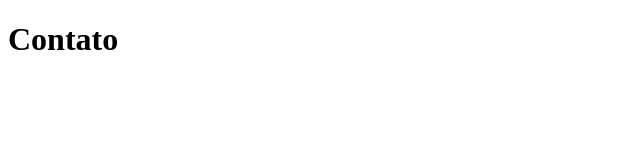
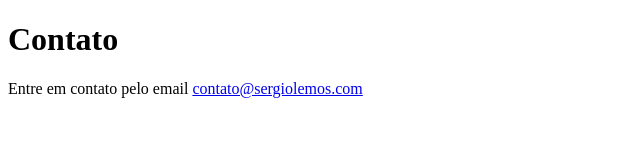
Before and after one commit to sergiolemos/sistema-de-cadastro, a plain HTML site: page contato.html in a window 1280 px wide. Shown: the whole page, without its empty margins (0-640 px from the left). Drawn offline with Linux system fonts and the light colour scheme.

Commit message:
adicionando o email de contato

```diff
--- a/contato.html
+++ b/contato.html
@@ -9,6 +9,7 @@
 
 <body>
     <h1>Contato</h1>
+    <p>Entre em contato pelo email <a href="mailto:contato@sergiolemos.com">contato@sergiolemos.com</a></p>
 </body>
 
 </html>
```
